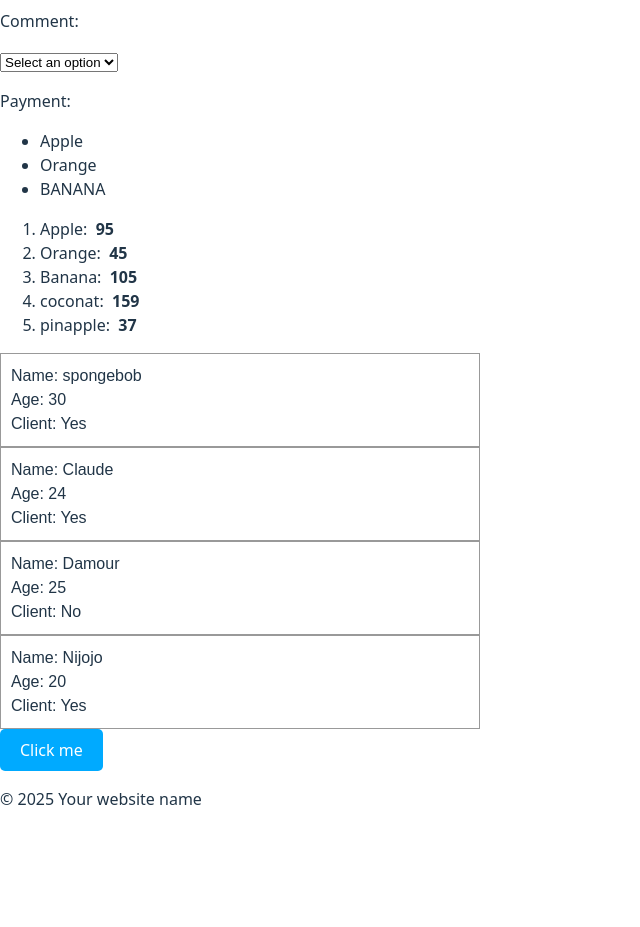
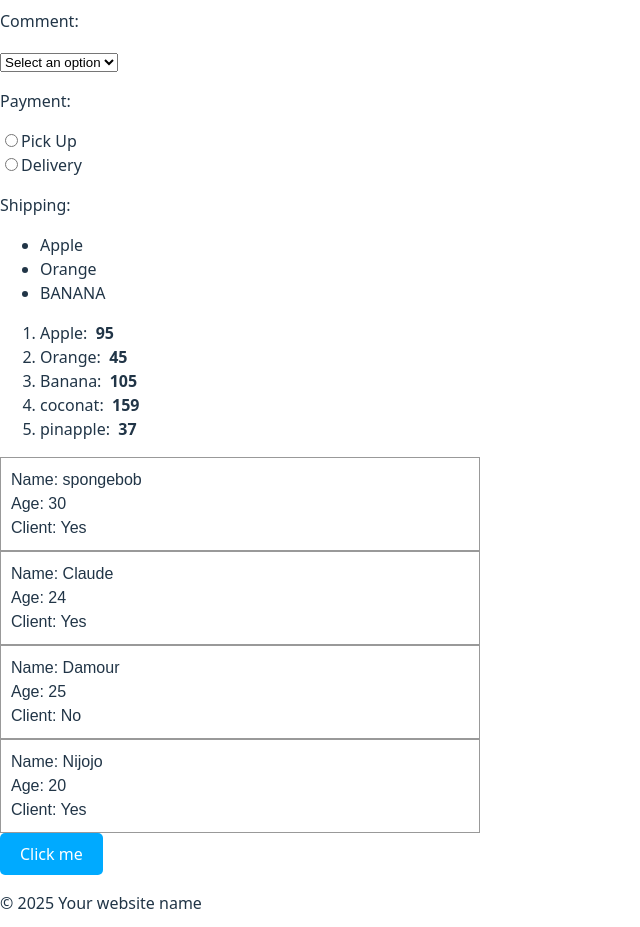
Before and after one commit to Josiane05/my-react-app2, a React (Vite) app: page / in a window 1280 px wide. Shown: the part 1520-2447 px from the top of the page, without its empty margins (0-640 px from the left). Before the commit the page ends 2347 px from the top, so only its background shows below. Built offline with nearby package versions, Linux system fonts and the light colour scheme.

Commit message:
OnChange event handler on making <radio>

```diff
--- a/src/MyCompon.jsx
+++ b/src/MyCompon.jsx
@@ -5,7 +5,8 @@
     const[name, setName] = useState("Guest");
     const[quantity, setQuantity] = useState("1");
     const[comment, setComment] = useState("");
-    const[payment,setPayment] = useState("");
+    const[payment,setPayment] = useState("")
+    const[shipping, setShipping] = useState("");
 
     function handleNameChange(event){
         setName(event.target.value);
@@ -21,6 +22,10 @@
 
     function handlePaymentChange(event){
         setPayment(event.target.value);
+    }
+
+    function handleShippingChange(event){
+        setShipping(event.target.value);
     }
 
     return(<div>
@@ -41,6 +46,20 @@
                 <option value="Giftcard">Giftcard</option>
               </select>
               <p>Payment: {payment}</p>
+
+              <label>
+                <input type="radio" value="Pick Up"
+                       checked={shipping === "Pick Up"}
+                       onChange={handleShippingChange}/>
+                Pick Up
+              </label><br/>
+               <label>
+                <input type="radio" value="Delivery"
+                       checked={shipping === "Delivery"}
+                       onChange={handleShippingChange}/>
+                Delivery
+              </label>
+              <p>Shipping: {shipping}</p>
            </div>);
 }
 export default MyCompon
```
